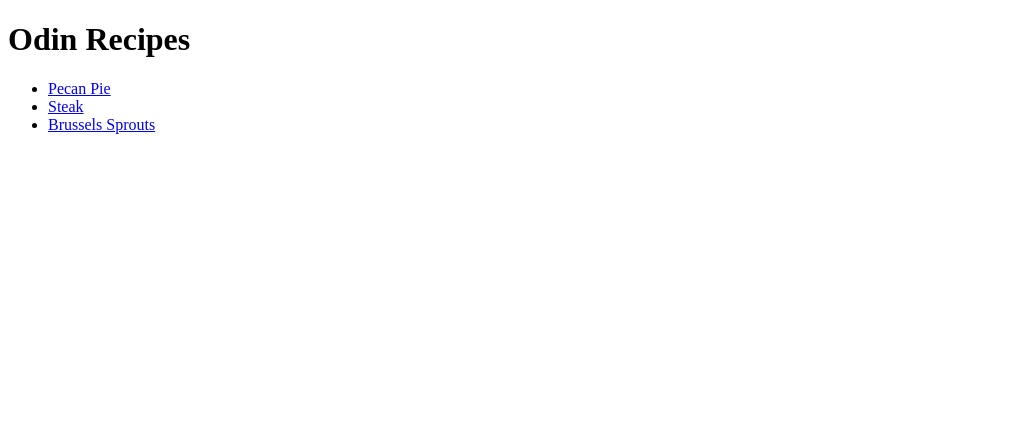
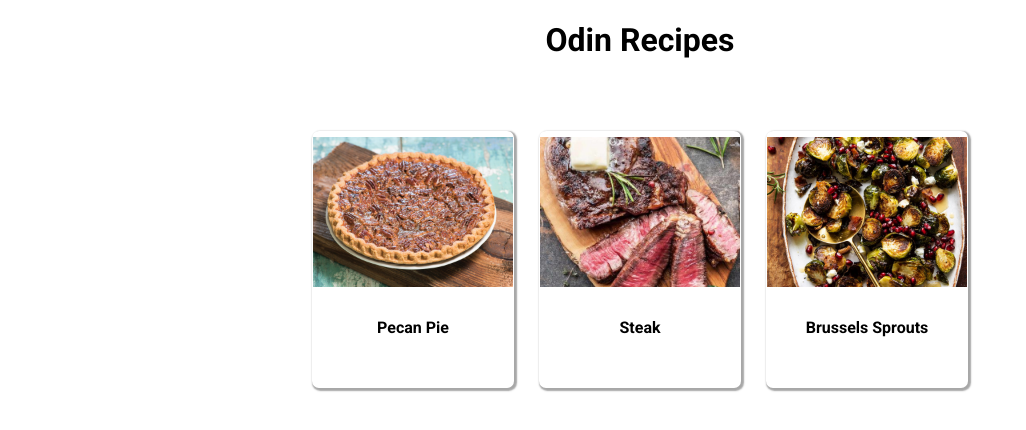
Before and after one commit to ElenaBurbyga/top-recipes, a plain HTML site: page index.html in a window 1280 px wide. Shown: the whole page, without its empty margins (0-1026 px from the left). Drawn offline with Linux system fonts and the light colour scheme.

Commit message:
create home.css to style home page

```diff
--- a/index.html
+++ b/index.html
@@ -1,19 +1,34 @@
 <!DOCTYPE html>
 <html lang="en">
 <head>
+  <link href='http://fonts.googleapis.com/css?family=Roboto:300,500,700' rel='stylesheet' type='text/css'>
+  <link rel="stylesheet" href="style/home.css">
   <meta charset="UTF-8">
   <meta name="viewport" content="width=device-width, initial-scale=1.0">
   <title>Home</title>
 </head>
 <body>
   <main>
-    <h1>Odin Recipes</h1>
-    <nav>
-      <ul>
-        <li><a href="recipes/pecan-pie.html" target="_blank" rel="noopener noreferrer">Pecan Pie</a></li>
-        <li><a href="recipes/steak.html" target="_blank" rel="noopener noreferrer">Steak</a></li>
-        <li><a href="recipes/brussels-sprouts.html" target="_blank" rel="noopener noreferrer">Brussels Sprouts</a></li>
-      </ul>
+    <h1 class = "recipes">Odin Recipes</h1>
+    <nav class="recipe-nav">
+      <a class="recipe-link" href="recipes/pecan-pie.html" target="_blank" rel="noopener noreferrer">
+      <div class="recipe-card">
+        <img class="recipe-picture" src="pictures/pecan-pie.jpg" alt="pecan pie" width="200px">
+        <h4 class="recipe-name">Pecan Pie</h4>
+      </div>
+    </a>
+    <a class="recipe-link" href="recipes/steak.html" target="_blank" rel="noopener noreferrer">
+      <div class="recipe-card">
+        <img class="recipe-picture" src="pictures/steak.jpg" alt="steak" width="200px">
+        <h4 class="recipe-name">Steak</h4>
+      </div>
+      </a>
+      <a class="recipe-link" href="recipes/brussels-sprouts.html" target="_blank" rel="noopener noreferrer">
+      <div class="recipe-card">
+        <img class="recipe-picture" src="pictures/brussels-sprouts.jpg" alt="brussels-sprouts" width="200px">
+        <h4 class="recipe-name">Brussels Sprouts</h4>
+      </div>
+    </a>
     </nav>
   </main>
 </body>
--- /dev/null
+++ b/style/home.css
@@ -0,0 +1,36 @@
+body {
+  font-family: Roboto, Arial;
+}
+.recipes {
+  text-align: center;
+}
+
+.recipe-nav {
+display: flex;
+gap: 25px;
+justify-content: center;
+padding-top: 50px;
+}
+
+.recipe-card {
+  display: flex;
+  flex-direction: column;
+  align-items: center;
+  gap: 10px;
+  border-style: none;
+  border-radius: 7px;
+  box-shadow: 1.5px 1.5px 1.5px 1.5px rgb(167, 167, 167);
+  padding: 6px 1px 30px;
+
+}
+
+.recipe-picture {
+  width: 200px;
+  height: 150px;
+  object-fit: cover;
+}
+
+.recipe-link {
+  text-decoration: none;
+  color: black;
+}
```
